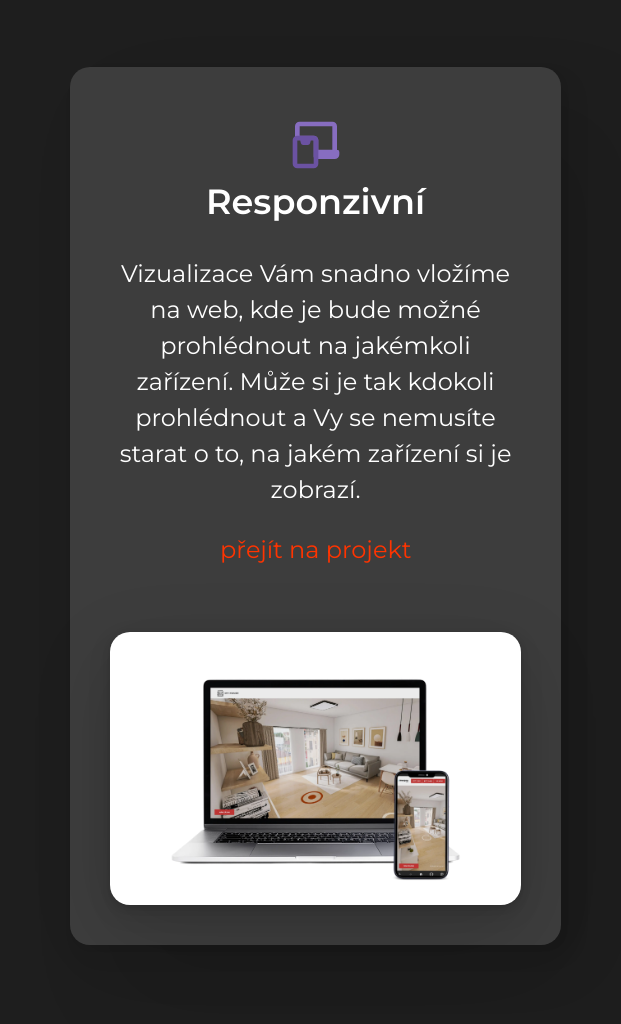
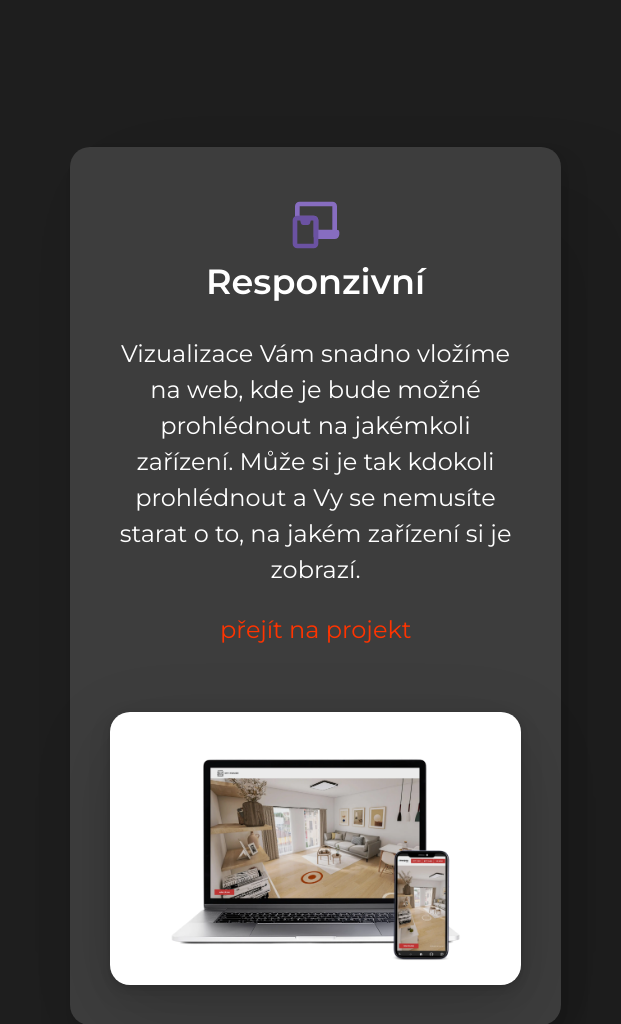
Before and after one commit to Bobenheim/VR_expert, a plain HTML site: page index.html in a window 1280 px wide. Shown: the part 2893-3917 px from the top of the page, 659-1280 px from the left. Drawn offline with Linux system fonts and the light colour scheme; files whose address does not match are found by name.

Commit message:
added margin card dark

```diff
--- a/assets/css/styles.css
+++ b/assets/css/styles.css
@@ -798,6 +798,9 @@ input#slider::-ms-tooltip {
   .card--white {
     margin-top: 14rem;
   }
+  .card--dark {
+    margin-top: 14rem;
+  }
   .video {
     width: 50vw;
   }
```
